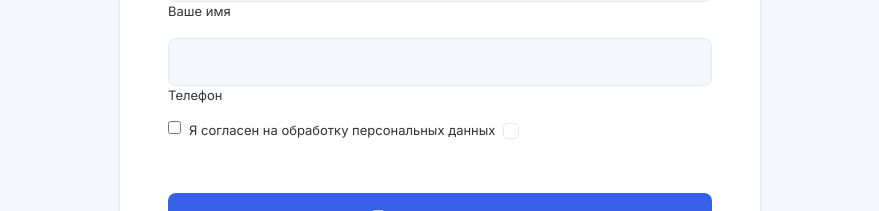
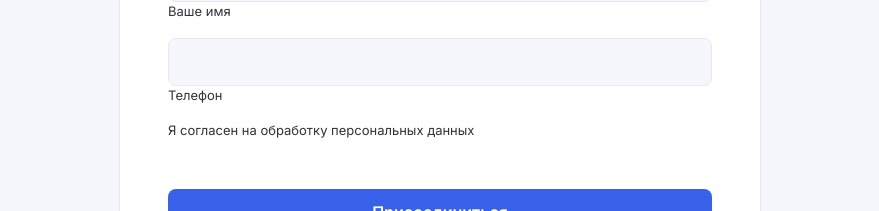
Before and after one commit to igor786/igma-pixel-magic-2, a React (Vite) app: page / in a window 1280 px wide. Shown: the part 5680-5891 px from the top of the page, without its empty margins (200-1079 px from the left). Built offline with nearby package versions, Linux system fonts and the light colour scheme.

Commit message:
Remove checkbox from privacy policy
Removed the checkbox from the "Consent to the processing of personal data" field in the contact form.
-edited src/components/ContactFormNew.tsx

```diff
--- a/src/components/ContactFormNew.tsx
+++ b/src/components/ContactFormNew.tsx
@@ -94,33 +94,10 @@ export const ContactFormNew: React.FC = () => {
           </div>
 
           <div className="leadforms-row leadforms-checkbox-block">
-            <div className="form__input--fragment form__input-group form__input-group--checkbox ">
-              <div className="form-checkbox form-checkbox--color-primary" data-set-unique-id>
-                <input
-                  type="checkbox"
-                  id="leadforms_privacy"
-                  required
-                  name="leadforms_privacy"
-                  value="ok"
-                  className="form__control form-input-box__input form-checkbox__input leadforms-form-input-privacy"
-                />
-                <label
-                  className="form-input__label form__label leadforms-label"
-                  htmlFor="leadforms_privacy"
-                  id="leadforms_privacy_label"
-                >
-                  Я согласен на обработку персональных данных
-                </label>
-                <span className="form-input-box__box form-checkbox__box">
-                  <svg width="14" height="16" className="form-checkbox__check">
-                    <path
-                      fillRule="evenodd"
-                      clipRule="evenodd"
-                      d="M14.7071 3.29289C15.0976 3.68342 15.0976 4.31658 14.7071 4.70711L6.70711 12.7071C6.31658 13.0976 5.68342 13.0976 5.29289 12.7071L1.29289 8.70711C0.902369 8.31658 0.902369 7.68342 1.29289 7.29289C1.68342 6.90237 2.31658 6.90237 2.70711 7.29289L6 10.5858L13.2929 3.29289C13.6834 2.90237 14.3166 2.90237 14.7071 3.29289Z"
-                    />
-                  </svg>
-                </span>
-              </div>
+            <div className="form__input--fragment form__input-group form__input-group--text">
+              <p className="leadforms-label">
+                Я согласен на обработку персональных данных
+              </p>
             </div>
           </div>
 
```
